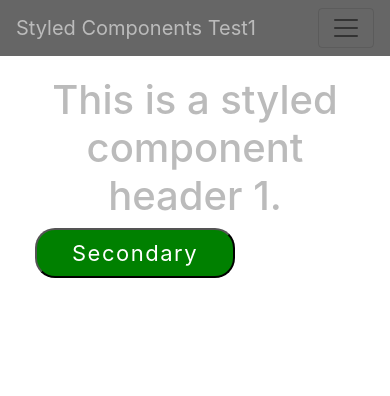
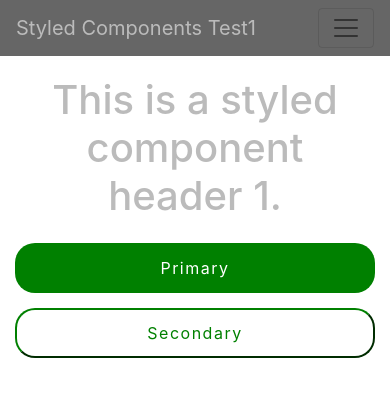
Before and after one commit to ZulianTiger/personal-portfolio-website, a React (Create React App) app: page / in a window 390 px wide. Shown: the top 396 px of the page. Built offline with nearby package versions, Linux system fonts and the light colour scheme.

Commit message:
Buttons are self-centered with automatically calculated margin, and made fully responsive using css media queries

```diff
--- a/src/Components/NewButton.js
+++ b/src/Components/NewButton.js
@@ -1,33 +1,61 @@
 import React, { Component } from 'react'
 import styled from 'styled-components'
 
+const Container = styled.div`
+    @media only screen and (max-width: 600px) {
+        width: 100%;
+        margin-left: 0px;
+    }
+
+    width: ${props => (props.containerWidth)};
+    margin-left: ${props => (props.containerMargin)};
+`
 const Button = styled.button`
-    width: 200px;
+    width: 100%;
     height: 50px;
     background-color: ${props => (props.primary ? "green" : "transparent")};
-    border-width: 2px;
-    border-color: "green";
-    margin-left: 20px;
-    margin-right: 20px;
+    border-width: ${props => (props.primary ? "0px" : "2px")};
+    border-color: green;
     border-radius: 20px;
+    margin-top: 15px;
 `
 const Text = styled.text`
     color: ${props => (props.primary ? "white" : "green")};
-    font-size: 22px;
+    font-size: 22;
     letter-spacing: 1.5px;
-    text-align: left;
+    text-align: center;
 `
 
+let containerWidth;
+let containerMargin;
 
 export default class NewButton extends Component {
 
+    defaultWidth = () => {
+        if (!this.props.containerWidth)
+            containerWidth = "100%";
+        else
+            containerWidth = this.props.containerWidth;
+    }
+    calculateMargin = () => {
+        let temp = (100 - parseInt(containerWidth.split("%"))) / 2;
+        containerMargin = temp.toString() + "%";
+    }
+
+    componentWillMount() {
+        this.defaultWidth();
+        this.calculateMargin();
+    }
+
     render() {
         return (
-            <Button primary={this.props.primary}>
-                <Text primary={this.props.primary}>
-                    {this.props.text}
-                </Text>
-            </Button>
+            <Container containerWidth={containerWidth} containerMargin={containerMargin}>
+                <Button primary={this.props.primary}>
+                    <Text primary={this.props.primary}>
+                        {this.props.text}
+                    </Text>
+                </Button>
+            </Container>
         )
     }
 }
--- a/src/Containers/Home.js
+++ b/src/Containers/Home.js
@@ -9,7 +9,8 @@ class Home extends Component {
         return (
             <div>
                 <HomeTitle>This is a styled component header 1.</HomeTitle>
-                <NewButton primary text="Secondary"/>
+                <NewButton primary text="Primary" containerWidth="30%" />
+                <NewButton text="Secondary" containerWidth="30%"/>
             </div>
         )
     }
```
Also changed, not shown: src/Components/NewButtonContainer.js (added, +19 -0 lines).
